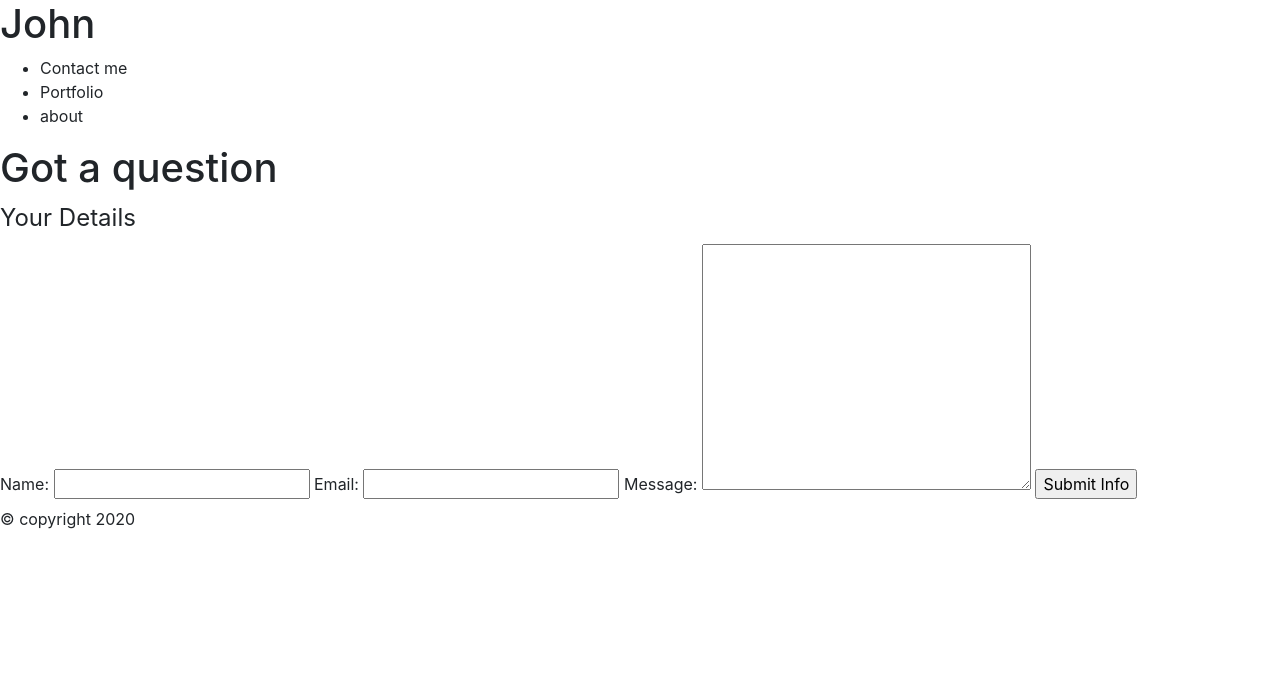
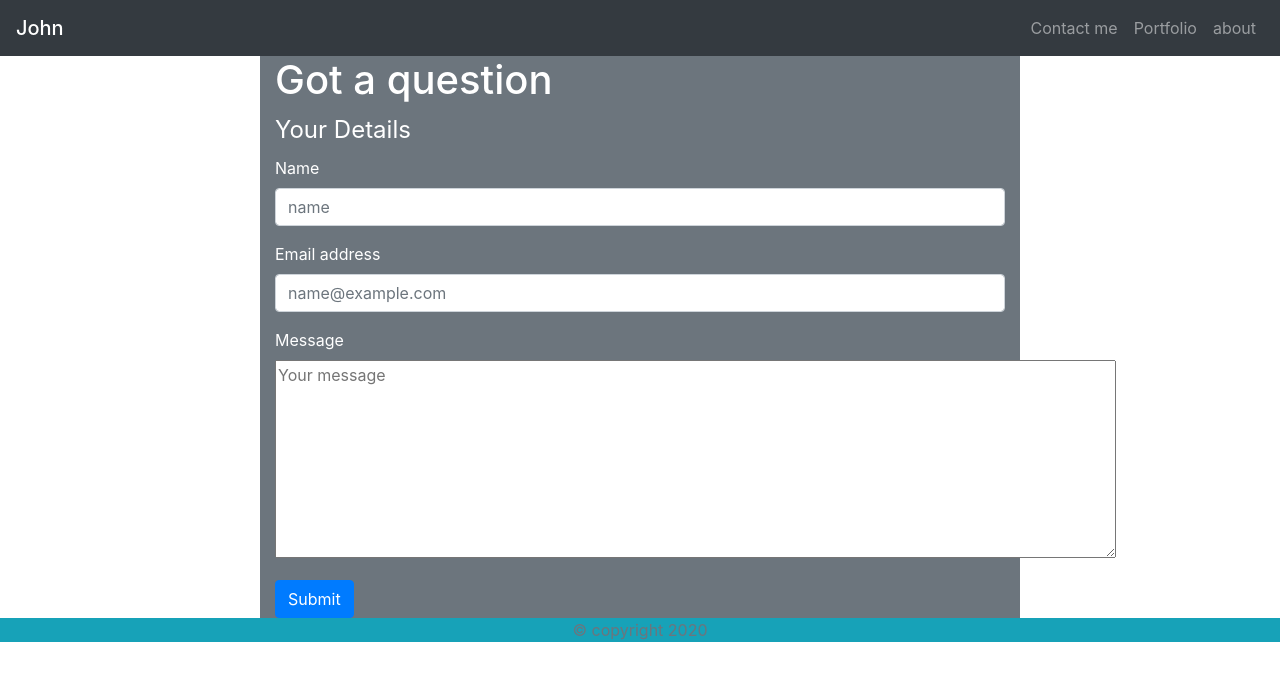
Before and after one commit to johnjegede/Homework_2, a plain HTML site: page contact.html in a window 1280 px wide. Drawn offline with nearby package versions, Linux system fonts and the light colour scheme.

Commit message:
added bootstrap for contact.html file

```diff
--- a/contact.html
+++ b/contact.html
@@ -1,49 +1,89 @@
 <!DOCTYPE html>
 <html lang="en">
   <head>
-    <meta charset="UTF-8">
-    <meta name="viewport" content="width=device-width, initial-scale=1.0">
+    <meta charset="UTF-8" />
+    <meta name="viewport" content="width=device-width, initial-scale=1.0" />
 
-    <link rel="stylesheet" href="https://cdn.jsdelivr.net/npm/bootstrap@4.5.3/dist/css/bootstrap.min.css" integrity="sha384-TX8t27EcRE3e/ihU7zmQxVncDAy5uIKz4rEkgIXeMed4M0jlfIDPvg6uqKI2xXr2" crossorigin="anonymous">
+    <link
+      rel="stylesheet"
+      href="https://cdn.jsdelivr.net/npm/bootstrap@4.5.3/dist/css/bootstrap.min.css"
+      integrity="sha384-TX8t27EcRE3e/ihU7zmQxVncDAy5uIKz4rEkgIXeMed4M0jlfIDPvg6uqKI2xXr2"
+      crossorigin="anonymous"
+    />
     <title>My Portfolio</title>
   </head>
   <body>
-    <nav>
-        <h1>John</h1>
-        <ul>
-            <li><a href="contact.html"></a>Contact me</li>
-            <li><a href="portfolio.html"></a>Portfolio</li>
-            <li><a href="index.html"></a>about</li>
+    <nav class="navbar navbar-expand navbar-dark bg-dark">
+      <span class="navbar-brand mb-0 h1">John</span>
+      <button
+        class="navbar-toggler"
+        type="button"
+        data-toggle="collapse"
+        data-target="#navtogglebar"
+        aria-controls="navtogglebar"
+        aria-expanded="false"
+        aria-label="Toggle navigation"
+      >
+        <span class="navbar-toggler-icon"></span>
+      </button>
+      <div
+        class="collapse navbar-collapse justify-content-end"
+        id="navtogglebar"
+      >
+        <ul class="navbar-nav">
+          <li class="nav-item">
+            <a class="nav-link" href="contact.html">Contact me</a>
+          </li>
+          <li class="nav-item">
+            <a class="nav-link" href="portfolio.html">Portfolio</a>
+          </li>
+          <li class="nav-item">
+            <a class="nav-link" href="index.html">about</a>
+          </li>
         </ul>
+      </div>
     </nav>
 
-    <form action="#">
+    <main class="container">
+      <section class="row justify-content-md-center">
+        <div class="col-md-8 bg-secondary text-white">
+          <form action="#" class="block form-horizontal">
             <h1>Got a question</h1>
             <fieldset>
               <legend>Your Details</legend>
-            <label for="name">
-                Name:
-                <input type="text" name="name">
-            </label>
-            <label for="email">
-                Email:
-                <input type="email" name="email">
-            </label>
-            <label for="">
-                Message:
-                <textarea name="Message" id="comments" cols="30" rows="10"></textarea>
-            </label>
-
-            <input type="submit" value="Submit Info">
+              <div class="form-group">
+                <label for="Name">Name</label> <br />
+                <input type="text" class="form-control" placeholder="name" />
+              </div>
+              <div class="form-group">
+                <label for="email">Email address</label><br />
+                <input
+                  type="email"
+                  class="form-control"
+                  placeholder="name@example.com"
+                />
+              </div>
+              <div class="form-group">
+                <label for="textarea">Message</label><br />
+                <textarea
+                  name="text"
+                  id=""
+                  cols="80"
+                  rows="8"
+                  placeholder="Your message"
+                ></textarea>
+              </div>
+              <button type="submit" class="btn btn-primary">Submit</button>
             </fieldset>
           </form>
-
-    <footer>
-
-        <p>&copy; copyright 2020</p>
+        </div>
+      </section>
+    </main>
+    <footer class="footer bg-info text-white">
+      <div class="two-toned-footer-color"></div>
+      <p class="text-muted text-muted-footer text-center">
+        &copy; copyright 2020
+      </p>
     </footer>
-
-
-
   </body>
 </html>
```
Lines whose indentation alone changed are shown as unchanged.
